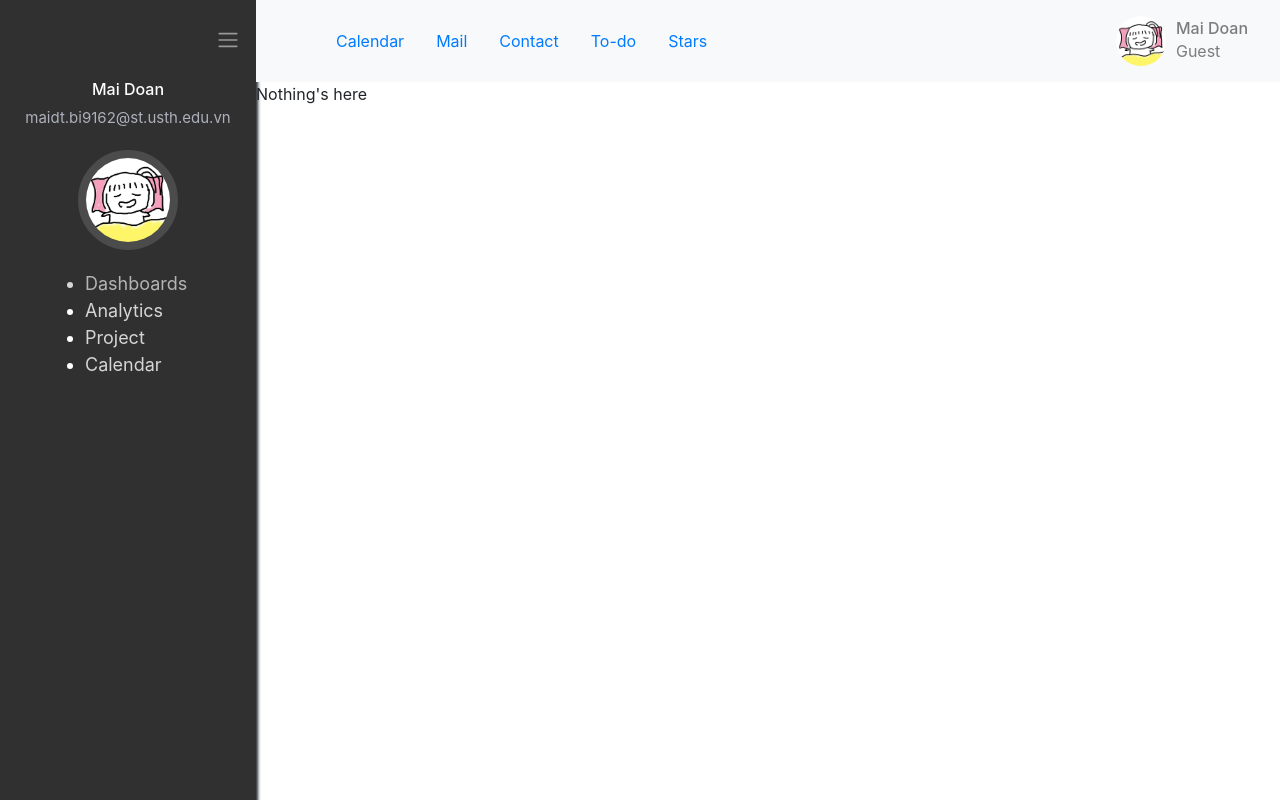
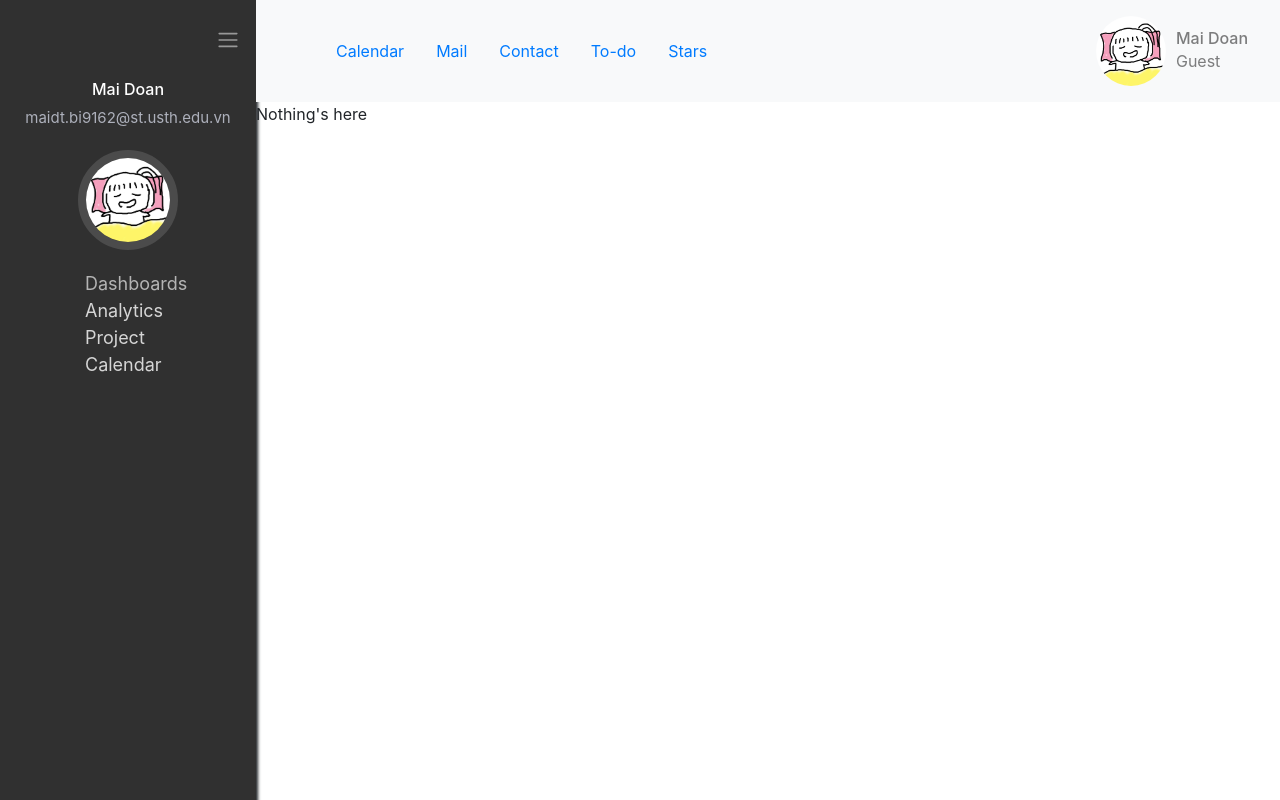
Before and after one commit to chalalala/analytical-app, a React (Create React App) app: page / in a window 1280 px wide. Built offline with nearby package versions, Linux system fonts and the light colour scheme.

Commit message:
Add style of li

```diff
--- a/src/App.css
+++ b/src/App.css
@@ -36,7 +36,7 @@
     transform: rotate(360deg);
   }
 } */
-
+/* ---------------------------- */
 #showToggler, #hideToggler{
   cursor:pointer;
   width:20;
@@ -50,6 +50,7 @@
   padding-top:20px;
   text-align: left;
   float:left;
+  transition: 0.8s ease;
 }
 .user-info{
   padding-top: 20px;
@@ -69,16 +70,17 @@
   display: inline-block;
 }
 .small-avatar{
-  width:50px;
-  height:50px;
+  width:70px;
+  height:70px;
   margin-right:10px;
 }
 #ref{
   font-size:18px;
   margin-left:45px;
   color:white;
+  /* position: fixed; right: inherit; z-index: 1100;
+  width: 300px; height: 100%; transition: all 0.5s ease 0s; */
 }
-
 .content{
   display:none;
 }
@@ -109,3 +111,10 @@
   height:100%;
   object-fit: contain;
 }
+ul {
+  list-style: none;
+}
+Link{
+  color: white;
+  textDecoration: 'none',
+}
```
